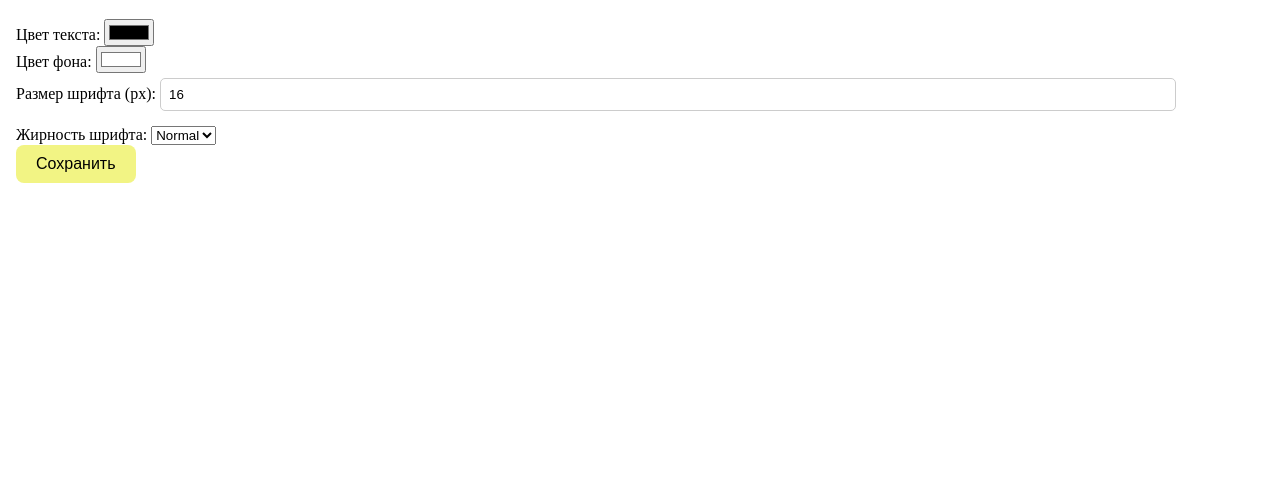
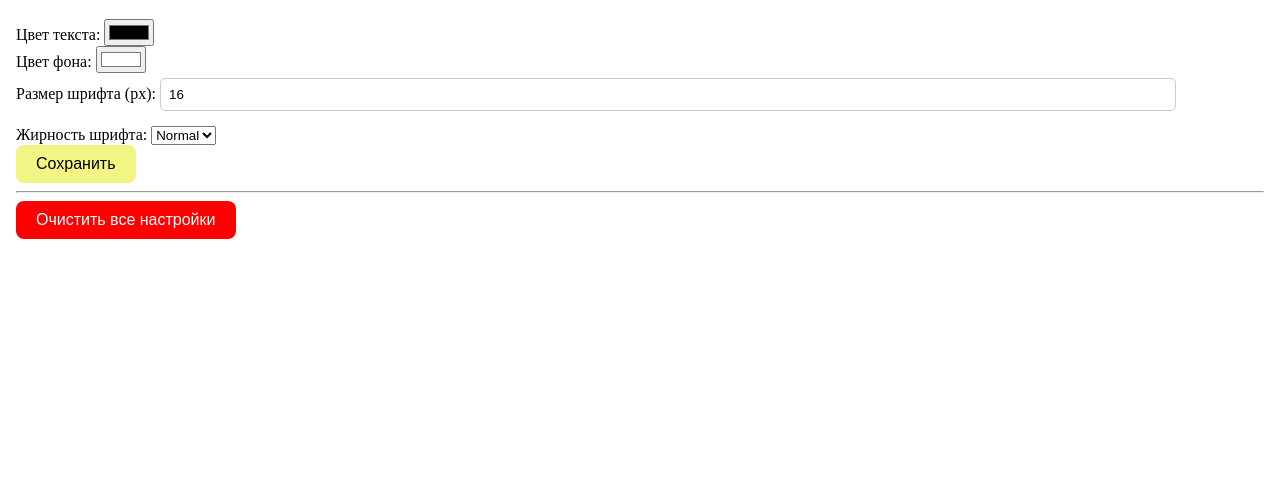
Before and after one commit to Alena-Kvashnina/web-back-labs, a Python web app: template templates/lab3/settings.html in a window 1280 px wide. Shown: the part 163-642 px from the top of the page. Run offline with Jinja, Linux system fonts and the light colour scheme; the template is opened without the code that fills it, so the values that code supplies are empty.

Commit message:
Исправления в отчистке

```diff
--- a/templates/lab3/settings.html
+++ b/templates/lab3/settings.html
@@ -4,19 +4,23 @@
 
 {% block main %}
 <h1>Настройки стиля страницы</h1>
+
 <form method="post">
     <div>
         <label for="color">Цвет текста:</label>
         <input type="color" id="color" name="color" value="{{ color if color else '#000000' }}">
     </div>
+
     <div>
         <label for="bg_color">Цвет фона:</label>
         <input type="color" id="bg_color" name="bg_color" value="{{ bg_color if bg_color else '#ffffff' }}">
     </div>
+
     <div>
         <label for="font_size">Размер шрифта (px):</label>
         <input type="number" id="font_size" name="font_size" value="{{ font_size if font_size else 16 }}">
     </div>
+
     <div>
         <label for="font_weight">Жирность шрифта:</label>
         <select id="font_weight" name="font_weight">
@@ -25,8 +29,15 @@
             <option value="lighter" {% if font_weight=='lighter' %}selected{% endif %}>Lighter</option>
         </select>
     </div>
+
     <div>
         <button type="submit">Сохранить</button>
     </div>
 </form>
+
+<hr>
+
+<form action="/lab3/clear_settings" method="get">
+    <button type="submit" style="background-color: red; color: white;">Очистить все настройки</button>
+</form>
 {% endblock %}
```
